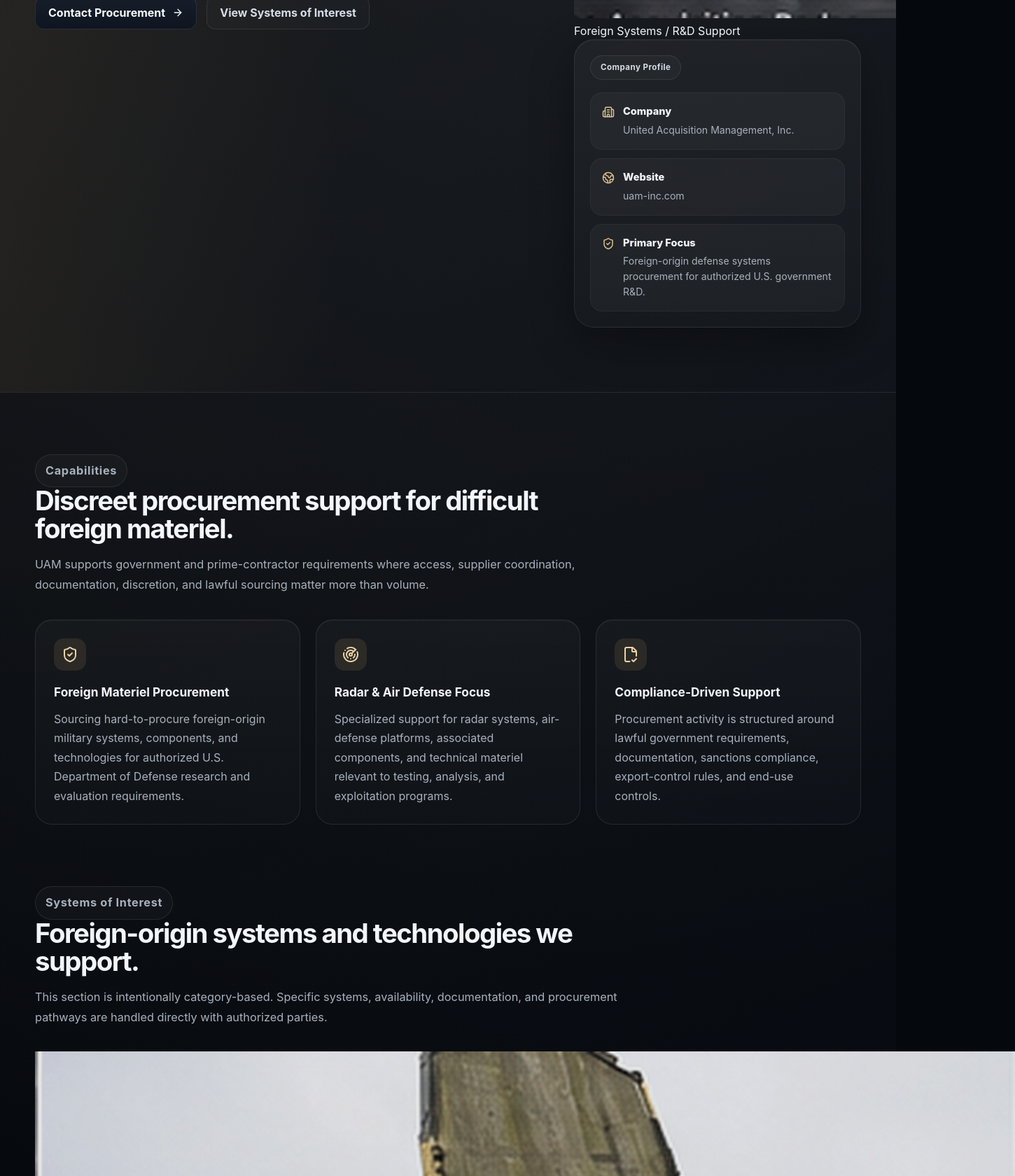
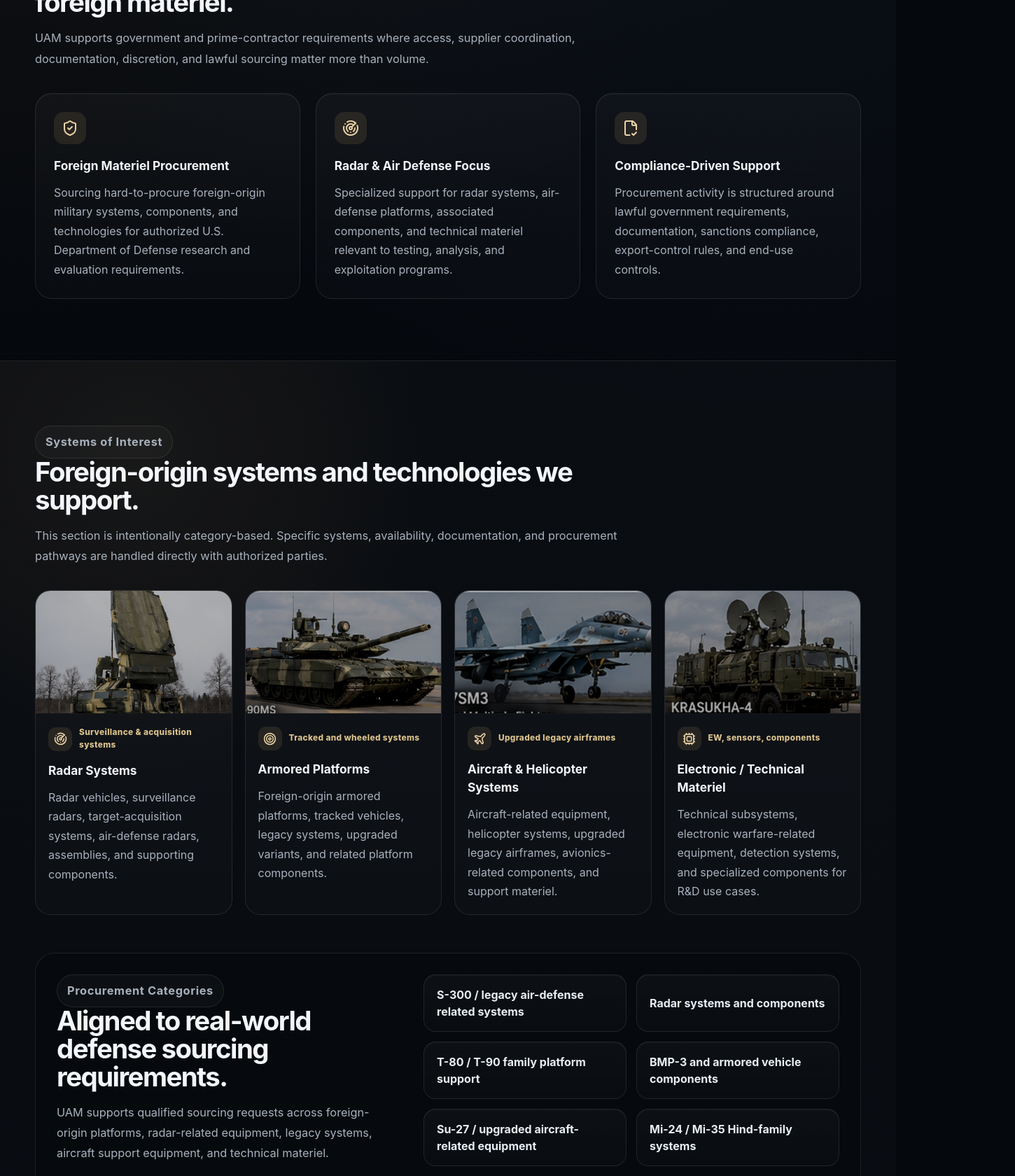
Before and after one commit to dannyzusa/uam-inc, a React (Vite) app: page / in a window 1280 px wide. Shown: the part 1120-2800 px from the top of the page at 70% size, 1450 px wide, since content can reach past the window. Built offline with nearby package versions, Linux system fonts and the light colour scheme.

Commit message:
Build systems gallery styling

```diff
--- a/src/index.css
+++ b/src/index.css
@@ -150,7 +150,7 @@
 
 .hero-content {
   display: grid;
-  grid-template-columns: minmax(0, 1.25fr) minmax(320px, 410px);
+  grid-template-columns: minmax(0, 1.12fr) minmax(340px, 450px);
   gap: 54px;
   align-items: center;
 }
@@ -174,7 +174,7 @@
 .hero-section h1 {
   margin: 0;
   max-width: 780px;
-  font-size: clamp(3.2rem, 6.2vw, 5.8rem);
+  font-size: clamp(3.05rem, 5.6vw, 5.35rem);
   line-height: 0.94;
   letter-spacing: -0.058em;
   font-weight: 900;
@@ -227,8 +227,58 @@
   border-color: rgba(199, 164, 106, 0.38);
 }
 
+.hero-panel {
+  display: grid;
+  gap: 18px;
+}
+
+.hero-visual {
+  position: relative;
+  overflow: hidden;
+  border-radius: 26px;
+  border: 1px solid rgba(255,255,255,0.075);
+  background: #05070b;
+  box-shadow:
+    0 20px 60px rgba(0,0,0,0.38),
+    inset 0 1px 0 rgba(255,255,255,0.05);
+}
+
+.hero-visual img {
+  display: block;
+  width: 100%;
+  aspect-ratio: 16 / 10;
+  object-fit: cover;
+  object-position: center;
+  filter: brightness(0.78) contrast(1.05) saturate(0.86);
+}
+
+.hero-visual::after {
+  content: "";
+  position: absolute;
+  inset: 0;
+  background:
+    linear-gradient(180deg, transparent 40%, rgba(0,0,0,0.72) 100%),
+    linear-gradient(90deg, rgba(0,0,0,0.28), transparent 58%);
+  pointer-events: none;
+}
+
+.hero-visual-label {
+  position: absolute;
+  left: 16px;
+  bottom: 14px;
+  z-index: 2;
+  padding: 7px 11px;
+  border-radius: 999px;
+  border: 1px solid rgba(255,255,255,0.14);
+  background: rgba(0,0,0,0.58);
+  color: #f2f5fa;
+  font-size: 0.7rem;
+  font-weight: 750;
+  letter-spacing: 0.04em;
+}
+
 .profile-card {
-  border-radius: 28px;
+  border-radius: 26px;
   border: 1px solid rgba(255,255,255,0.075);
   background:
     linear-gradient(180deg, rgba(255,255,255,0.04), rgba(255,255,255,0.015));
@@ -285,7 +335,7 @@
 }
 
 .section-head h2,
-.split-grid h2,
+.category-panel h2,
 .contract-card h2,
 .contact-section h2 {
   margin: 0 0 16px;
@@ -295,7 +345,7 @@
 }
 
 .section-head p,
-.split-grid p,
+.category-panel p,
 .contract-card p,
 .contact-section p {
   margin: 0;
@@ -311,11 +361,12 @@
 }
 
 .capability-card,
-.system-row,
+.system-card,
 .category-card,
 .process-card,
 .facts-card,
-.contract-card {
+.contract-card,
+.mission-item {
   border: 1px solid var(--line);
   background:
     linear-gradient(180deg, rgba(255,255,255,0.033), rgba(255,255,255,0.014));
@@ -344,57 +395,109 @@
 }
 
 .capability-card h3,
-.system-row h3 {
+.system-card h3 {
   margin: 0 0 12px;
   font-size: 1.08rem;
 }
 
 .capability-card p,
-.system-row p {
+.system-card p {
   margin: 0;
   color: var(--muted);
   line-height: 1.72;
 }
 
-.band-section {
-  padding: 88px 0;
+.systems-section {
+  padding: 92px 0;
   border-top: 1px solid var(--line);
   border-bottom: 1px solid var(--line);
-  background: rgba(255,255,255,0.015);
+  background:
+    radial-gradient(circle at 15% 10%, rgba(199, 164, 106, 0.08), transparent 28%),
+    rgba(255,255,255,0.014);
 }
 
-.split-grid {
-  display: grid;
-  gap: 42px;
-  grid-template-columns: 0.92fr 1.08fr;
-  align-items: start;
+.systems-head {
+  max-width: 860px;
 }
 
-.systems-list {
+.systems-gallery {
   display: grid;
-  gap: 15px;
+  gap: 18px;
+  grid-template-columns: repeat(4, minmax(0, 1fr));
 }
 
-.system-row {
+.system-card {
+  overflow: hidden;
+  border-radius: 22px;
+}
+
+.system-image {
+  position: relative;
+  overflow: hidden;
+  border-bottom: 1px solid rgba(255,255,255,0.06);
+  background: #05070b;
+}
+
+.system-image img {
+  display: block;
+  width: 100%;
+  aspect-ratio: 16 / 10;
+  object-fit: cover;
+  object-position: center;
+  filter: brightness(0.78) contrast(1.04) saturate(0.86);
+  transition: transform 0.35s ease, filter 0.35s ease;
+}
+
+.system-card:hover .system-image img {
+  transform: scale(1.035);
+  filter: brightness(0.88) contrast(1.05) saturate(0.9);
+}
+
+.system-body {
+  padding: 18px;
+}
+
+.system-topline {
   display: flex;
-  gap: 16px;
-  align-items: flex-start;
-  padding: 20px;
-  border-radius: 20px;
+  align-items: center;
+  gap: 10px;
+  color: #d9c18c;
+  font-size: 0.74rem;
+  font-weight: 800;
+  letter-spacing: 0.03em;
+  margin-bottom: 14px;
+}
+
+.system-topline .system-icon {
+  width: 34px;
+  height: 34px;
+  border-radius: 11px;
+}
+
+.category-panel {
+  display: grid;
+  grid-template-columns: 0.9fr 1.1fr;
+  gap: 38px;
+  align-items: start;
+  margin-top: 54px;
+  padding: 30px;
+  border-radius: 28px;
+  border: 1px solid var(--line);
+  background: rgba(5,8,13,0.38);
 }
 
 .category-grid {
   display: grid;
-  gap: 16px;
-  grid-template-columns: repeat(4, minmax(0, 1fr));
+  gap: 14px;
+  grid-template-columns: repeat(2, minmax(0, 1fr));
 }
 
 .category-card {
-  min-height: 82px;
+  min-height: 74px;
   display: flex;
   align-items: center;
-  padding: 18px 20px;
-  border-radius: 18px;
+  padding: 16px 18px;
+  border-radius: 17px;
   font-weight: 750;
   color: #e8edf4;
 }
@@ -452,6 +555,43 @@
   flex-shrink: 0;
 }
 
+.mission-band {
+  padding: 34px 0;
+  border-top: 1px solid var(--line);
+  border-bottom: 1px solid var(--line);
+  background: rgba(255,255,255,0.014);
+}
+
+.mission-inner {
+  display: grid;
+  gap: 18px;
+  grid-template-columns: repeat(3, minmax(0, 1fr));
+}
+
+.mission-item {
+  display: flex;
+  gap: 14px;
+  padding: 20px;
+  border-radius: 20px;
+}
+
+.mission-item svg {
+  color: #d8b57c;
+  flex-shrink: 0;
+  margin-top: 2px;
+}
+
+.mission-item h3 {
+  margin: 0 0 8px;
+  font-size: 1rem;
+}
+
+.mission-item p {
+  margin: 0;
+  color: var(--muted);
+  line-height: 1.65;
+}
+
 .contact-section {
   padding: 88px 0 100px;
   display: grid;
@@ -487,19 +627,26 @@
   font-size: 0.92rem;
 }
 
+@media (max-width: 1180px) {
+  .systems-gallery {
+    grid-template-columns: repeat(2, minmax(0, 1fr));
+  }
+}
+
 @media (max-width: 1080px) {
   .hero-content,
-  .split-grid,
   .contract-card,
   .contact-section,
   .capability-grid,
-  .category-grid,
-  .process-grid {
+  .category-panel,
+  .process-grid,
+  .mission-inner {
     grid-template-columns: 1fr;
   }
 
-  .profile-card {
-    max-width: 620px;
+  .profile-card,
+  .hero-panel {
+    max-width: 680px;
   }
 }
 
@@ -523,33 +670,35 @@
   }
 
   .hero-section h1 {
-    font-size: clamp(2.35rem, 12vw, 4rem);
+    font-size: clamp(2.25rem, 11vw, 4rem);
   }
 
   .hero-copy,
   .section-head p,
-  .split-grid p,
+  .category-panel p,
   .contract-card p,
   .contact-section p {
     font-size: 0.98rem;
   }
 
   .section,
-  .band-section,
+  .systems-section,
   .contact-section {
     padding-top: 70px;
     padding-bottom: 70px;
   }
 
+  .systems-gallery,
+  .category-grid {
+    grid-template-columns: 1fr;
+  }
+
   .profile-card,
   .capability-card,
-  .system-row,
+  .system-card,
   .contract-card,
-  .facts-card {
+  .facts-card,
+  .category-panel {
     border-radius: 21px;
   }
-
-  .system-row {
-    flex-direction: column;
-  }
 }
```
